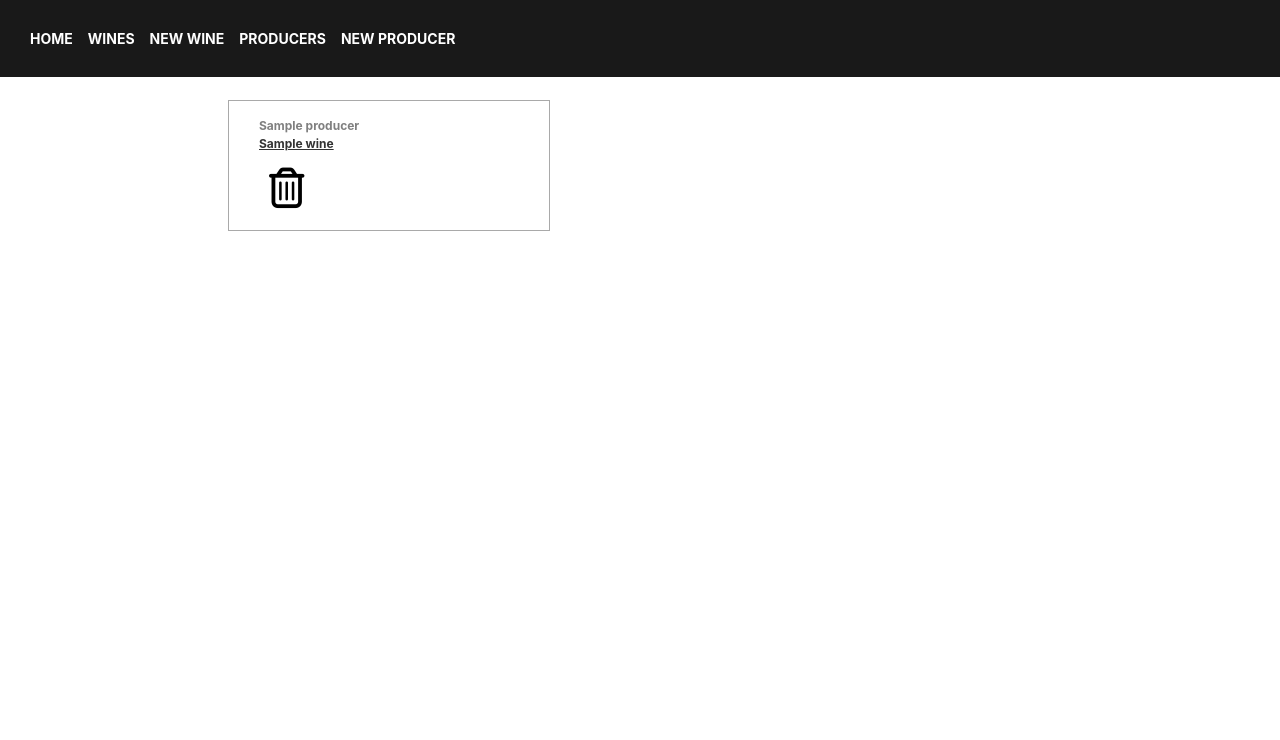
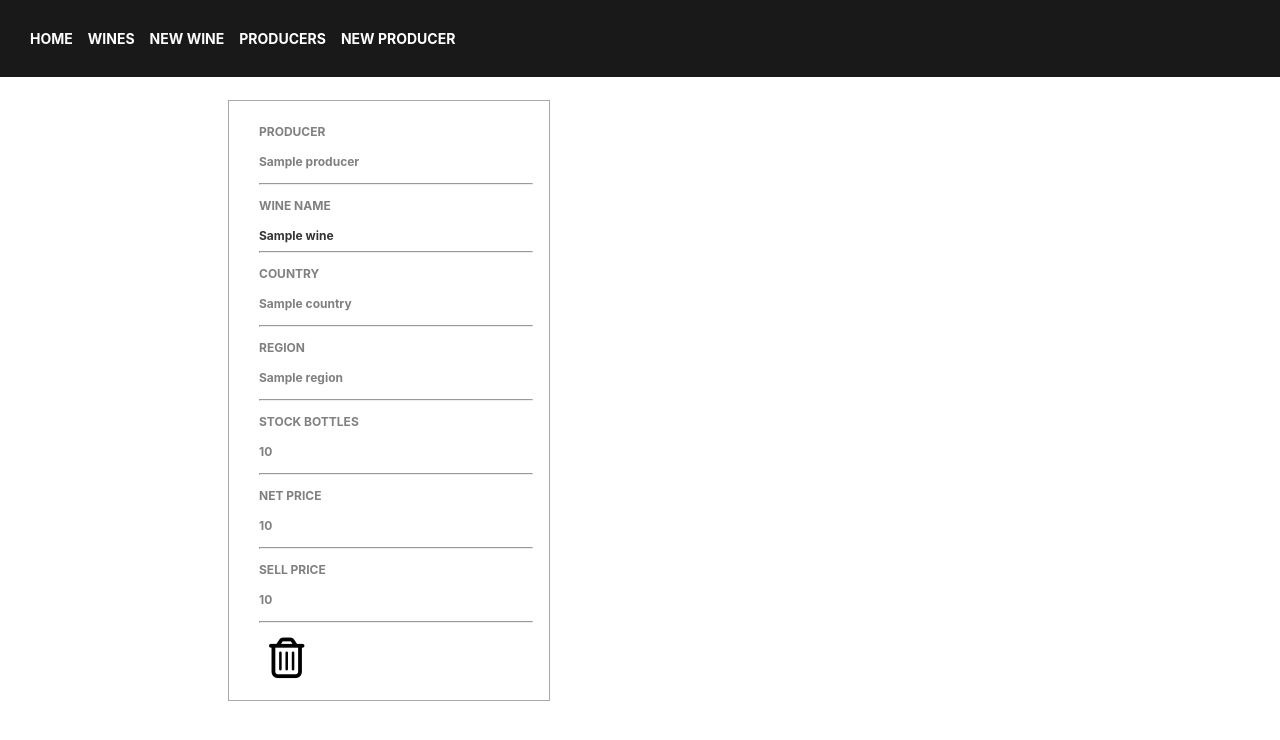
Before and after one commit to AndrewDMackay/wine_shop_full_stack_app_g27, a Flask app: page /wines in a window 1280 px wide. Shown: the top 740 px of the page. Run offline with Flask 2, Linux system fonts and the light colour scheme; a database or web service that is not in the repository returns one stand-in record (values such as "Sample title"); some libraries are stand-ins or nearby versions.

Commit message:
twenty-sixth commit main,begin implementing stock check

```diff
--- a/repositories/wine_repository.py
+++ b/repositories/wine_repository.py
@@ -1,4 +1,5 @@
 
+from flask.scaffold import F
 from db.run_sql import run_sql
 
 from models.wine import Wine
@@ -56,6 +57,14 @@ def update(wine):
     run_sql(sql, values)
 
 
+def check_stock(wine):
+    if wine.stock <=5:
+        return "Stock Low"
+    elif wine.stock == 0:
+        return "Out Of Stock"
+    else:
+        return "Stock Live"
+
 # wine_repository, key functions..
 
 # 	def save():
--- a/static/style.css
+++ b/static/style.css
@@ -8,7 +8,27 @@ body {
 
 
   a {
+    text-decoration: none;
     color: hsla(0, 0%, 0%, 0.800);
+  }
+
+  a:link {
+    text-decoration: none;
+  }
+
+
+  a:visited {
+    text-decoration: none;
+  }
+
+
+  a:hover {
+    text-decoration: none;
+  }
+
+
+  a:active {
+    text-decoration: none;
   }
 
 
--- a/templates/wines/index.html
+++ b/templates/wines/index.html
@@ -6,10 +6,29 @@
   <div class="grid-container">
     <div class="grid-item">
       <div class="grid-content">
-        {{ wine.producer.producer_name }}
+        <p>PRODUCER</p>
+        <p>{{ wine.producer.producer_name }}</p>
+        <hr>
+        <p>WINE NAME</p>
         <div class="link-name">
           <a href="/wines/{{ wine.id }}">{{ wine.wine_name }}</a>
         </div>
+        <hr>
+        <p>COUNTRY</p>
+        <p>{{ wine.producer.country }}</p>
+        <hr>
+        <p>REGION</p>
+        <p>{{ wine.producer.region }}</p>
+        <hr>
+        <p>STOCK BOTTLES</p>
+        <p>{{ wine.stock }}</p>
+        <hr>
+        <p>NET PRICE</p>
+        <p>{{ wine.net_price }}</p>
+        <hr>
+        <p>SELL PRICE</p>
+        <p>{{ wine.sell_price }}</p>
+        <hr>
           <div class="buttons">
             <form class="delete-form" action="/wines/{{wine.id}}/delete" method="POST">
               <button class="image-button"><i class="fa fa-trash-o fa-3x" style="color:black" aria-hidden="true"></i></button>
```
Also changed, not shown: templates/producers/index.html (+6 -1 lines), templates/wines/show.html (+7 -0 lines), controllers/wines_controller.py (line endings or trailing spaces).
